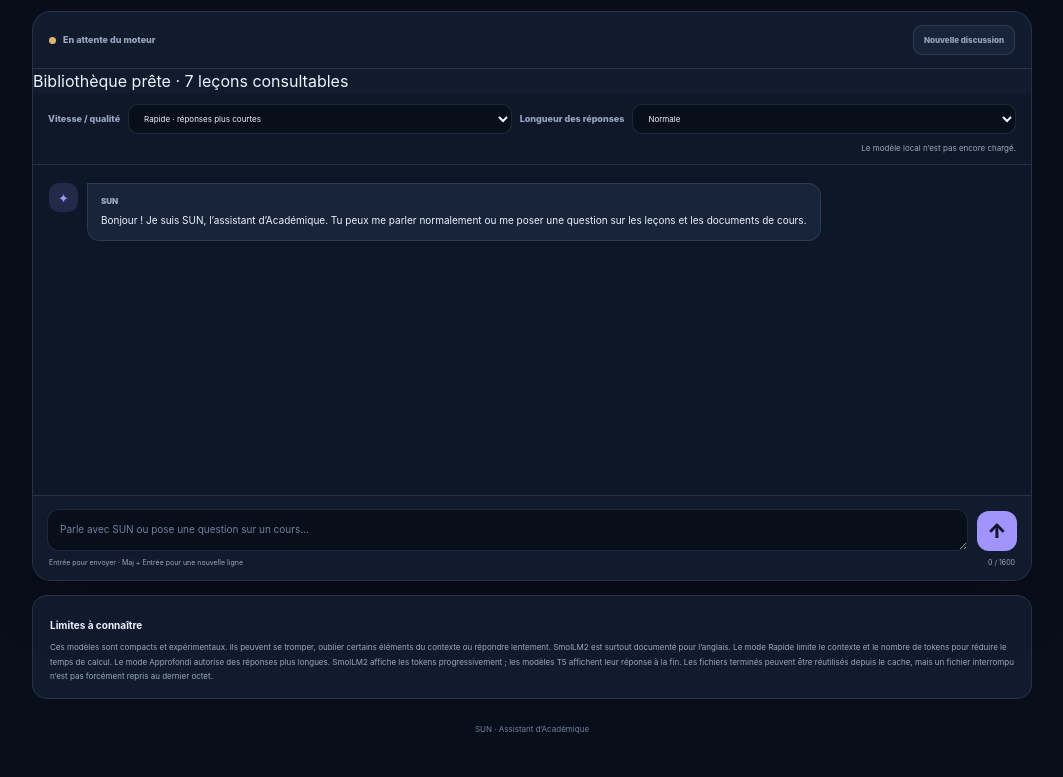
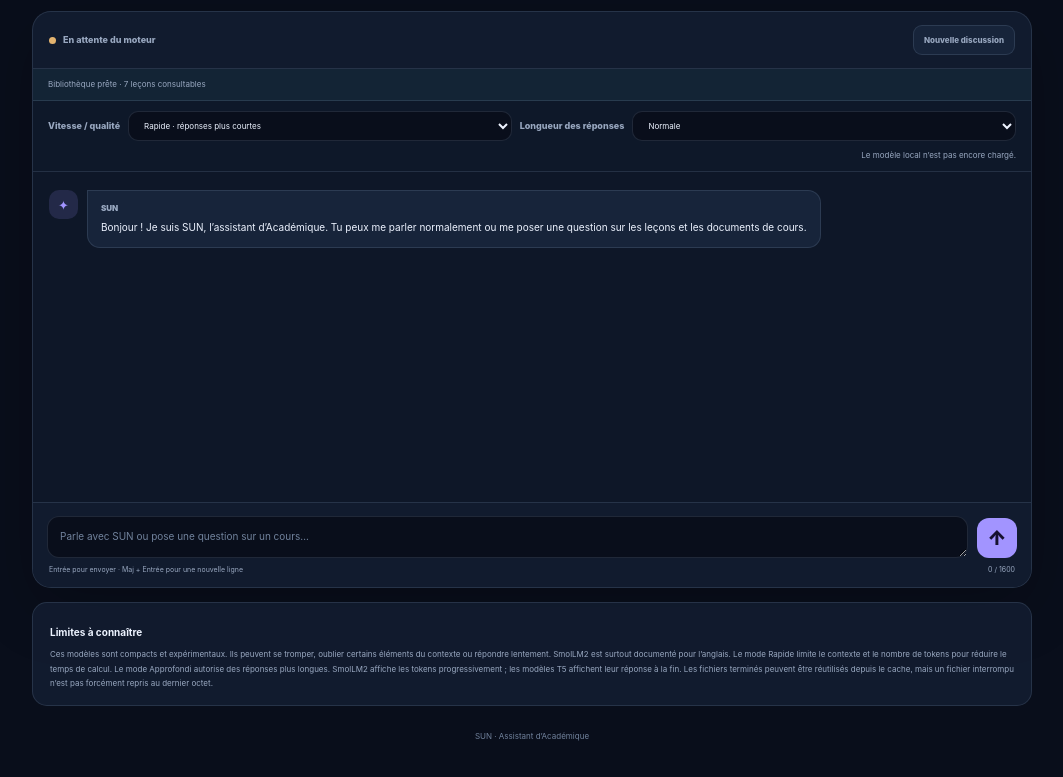
Before and after one commit to archange22/Python, a website with bundled scripts: page apps/chat-ia/index.html in a window 1280 px wide. Shown: the part 909-1686 px from the top of the page, without its empty margins (108-1171 px from the left). Built offline with nearby package versions, Linux system fonts and the light colour scheme.

Commit message:
SUN : afficher l’état de la bibliothèque de cours

```diff
--- a/apps/chat-ia/styles.css
+++ b/apps/chat-ia/styles.css
@@ -172,3 +172,7 @@ button:disabled{opacity:.45;cursor:not-allowed}
 .queue-item-actions{display:flex;align-items:center;gap:4px;flex:0 0 auto}
 .queue-order{display:grid;place-items:center;width:27px;height:27px;padding:0;border:1px solid var(--line);border-radius:8px;background:var(--surface2);color:var(--muted);font-size:13px;font-weight:900}
 .queue-order:disabled{opacity:.25;cursor:not-allowed}
+
+
+/* SUN documentary search status */
+.knowledge-status{padding:9px 15px;border-bottom:1px solid var(--line);background:rgba(84,217,197,.045);color:var(--muted);font-size:8px;line-height:1.6}
```
